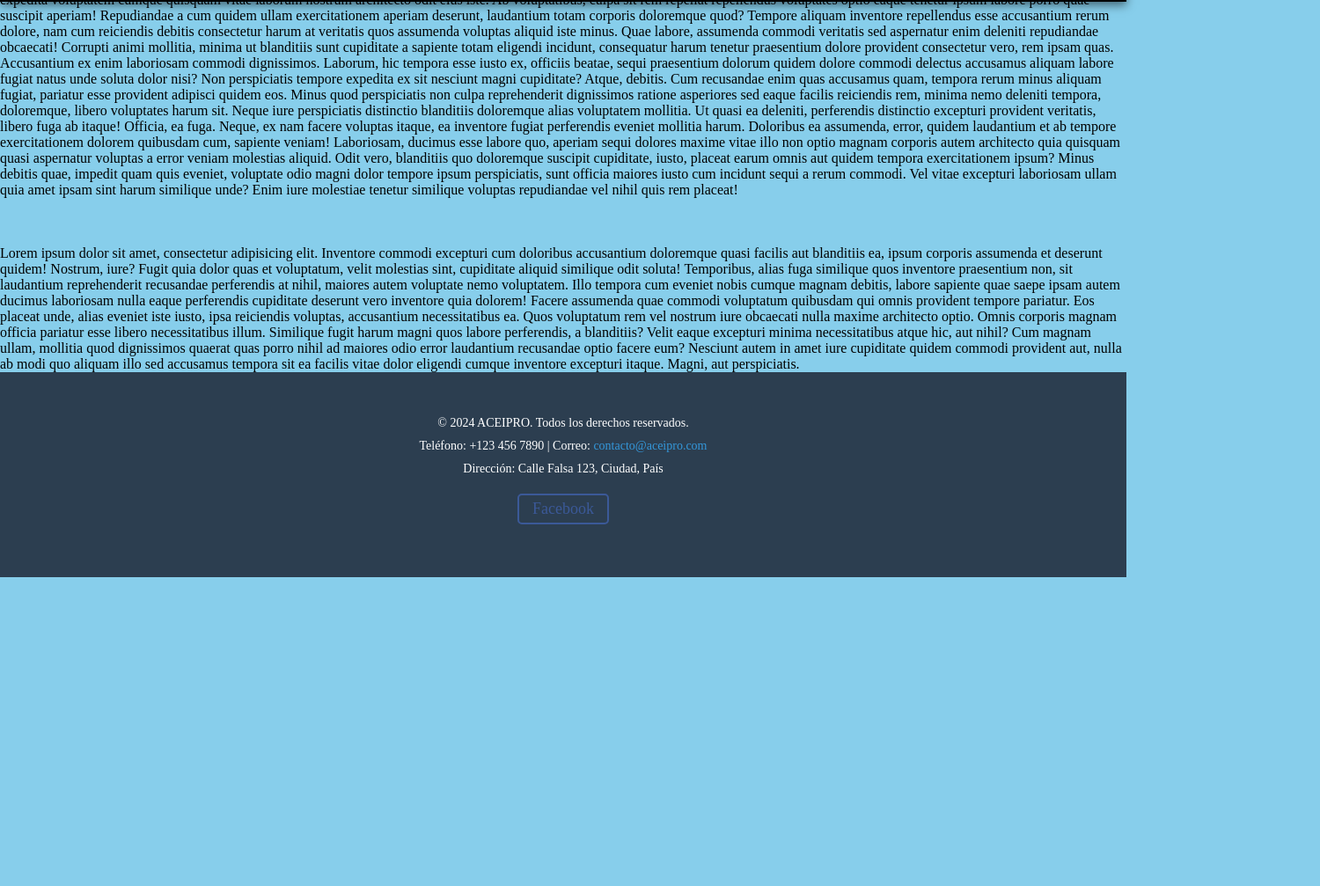
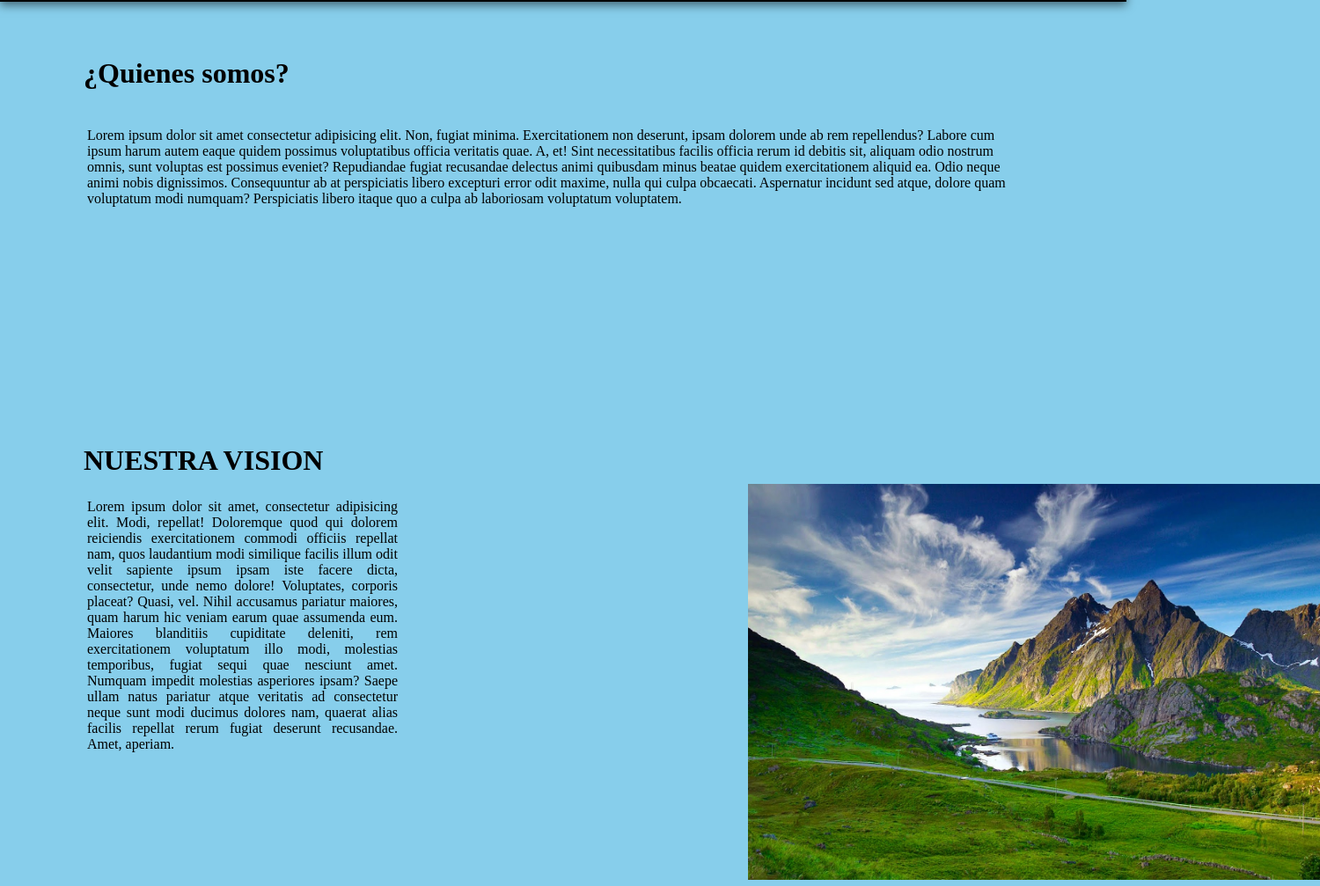
Before and after one commit to luis7torres/aceipro, a plain HTML site: page index.html in a window 1280 px wide. Shown: the part 135-1142 px from the top of the page at 88% size, 1500 px wide, since content can reach past the window. Before the commit the page ends 800 px from the top, so only its background shows below. Drawn offline with Linux system fonts and the light colour scheme.

Commit message:
Se agregaron titulos y parrafos

```diff
--- a/index.html
+++ b/index.html
@@ -28,88 +28,61 @@
         </nav>
       </div>
     </header>
+    <div id="quienes-somos">
+    <h1>
+      ¿Quienes somos?
+    </h1>
+
+    </div>
+
+    <br />
+
+    <div class="parrafo">
 
     <p>
-      Lorem ipsum dolor sit, amet consectetur adipisicing elit. Cum eveniet
-      laborum mollitia rem dolorem deserunt culpa nihil assumenda earum illo
-      iusto at, consequuntur labore neque tenetur veritatis id. Voluptates
-      distinctio vel cupiditate, atque inventore aliquam ex tempore explicabo
-      maxime, alias soluta et recusandae repellat beatae, ab facere dolorum est
-      voluptatem fugit! Quisquam quibusdam repellendus autem aspernatur
-      obcaecati placeat magni commodi aut sunt incidunt eligendi accusantium
-      rem, amet ducimus porro dolore inventore quis? Optio blanditiis eos iste,
-      quas veniam doloribus explicabo et aliquam! Culpa similique, cupiditate
-      veniam tempora mollitia doloribus quod. Voluptas ducimus omnis doloremque
-      modi, atque officiis quasi cum quis esse eos aliquid, obcaecati, deleniti
-      harum commodi sed. Necessitatibus animi ipsa nulla magnam rem numquam,
-      quisquam odit debitis ut? Itaque voluptas dolorum tempora consectetur,
-      magni omnis vitae eligendi enim cupiditate atque ipsum earum
-      necessitatibus corporis provident sunt ipsa nulla iste tenetur similique
-      facilis est deleniti. Commodi, nesciunt, molestias officia temporibus
-      incidunt dignissimos tempore error quia excepturi cum ea inventore aperiam
-      distinctio, deserunt sit? Sapiente dolorem asperiores, sequi atque
-      perspiciatis blanditiis ullam neque exercitationem quasi repudiandae ea
-      eum expedita voluptatem cumque quisquam vitae laborum nostrum architecto
-      odit eius iste. Ab voluptatibus, culpa sit rem repellat repellendus
-      voluptates optio eaque tenetur ipsum labore porro quae suscipit aperiam!
-      Repudiandae a cum quidem ullam exercitationem aperiam deserunt, laudantium
-      totam corporis doloremque quod? Tempore aliquam inventore repellendus esse
-      accusantium rerum dolore, nam cum reiciendis debitis consectetur harum at
-      veritatis quos assumenda voluptas aliquid iste minus. Quae labore,
-      assumenda commodi veritatis sed aspernatur enim deleniti repudiandae
-      obcaecati! Corrupti animi mollitia, minima ut blanditiis sunt cupiditate a
-      sapiente totam eligendi incidunt, consequatur harum tenetur praesentium
-      dolore provident consectetur vero, rem ipsam quas. Accusantium ex enim
-      laboriosam commodi dignissimos. Laborum, hic tempora esse iusto ex,
-      officiis beatae, sequi praesentium dolorum quidem dolore commodi delectus
-      accusamus aliquam labore fugiat natus unde soluta dolor nisi? Non
-      perspiciatis tempore expedita ex sit nesciunt magni cupiditate? Atque,
-      debitis. Cum recusandae enim quas accusamus quam, tempora rerum minus
-      aliquam fugiat, pariatur esse provident adipisci quidem eos. Minus quod
-      perspiciatis non culpa reprehenderit dignissimos ratione asperiores sed
-      eaque facilis reiciendis rem, minima nemo deleniti tempora, doloremque,
-      libero voluptates harum sit. Neque iure perspiciatis distinctio blanditiis
-      doloremque alias voluptatem mollitia. Ut quasi ea deleniti, perferendis
-      distinctio excepturi provident veritatis, libero fuga ab itaque! Officia,
-      ea fuga. Neque, ex nam facere voluptas itaque, ea inventore fugiat
-      perferendis eveniet mollitia harum. Doloribus ea assumenda, error, quidem
-      laudantium et ab tempore exercitationem dolorem quibusdam cum, sapiente
-      veniam! Laboriosam, ducimus esse labore quo, aperiam sequi dolores maxime
-      vitae illo non optio magnam corporis autem architecto quia quisquam quasi
-      aspernatur voluptas a error veniam molestias aliquid. Odit vero,
-      blanditiis quo doloremque suscipit cupiditate, iusto, placeat earum omnis
-      aut quidem tempora exercitationem ipsum? Minus debitis quae, impedit quam
-      quis eveniet, voluptate odio magni dolor tempore ipsum perspiciatis, sunt
-      officia maiores iusto cum incidunt sequi a rerum commodi. Vel vitae
-      excepturi laboriosam ullam quia amet ipsam sint harum similique unde? Enim
-      iure molestiae tenetur similique voluptas repudiandae vel nihil quis rem
-      placeat!
+      Lorem ipsum dolor sit amet consectetur adipisicing elit. Non, fugiat minima. Exercitationem non deserunt, ipsam
+      dolorem unde ab rem repellendus? Labore cum ipsum harum autem eaque quidem possimus voluptatibus officia veritatis
+      quae. A, et! Sint necessitatibus facilis officia rerum id debitis sit, aliquam odio nostrum omnis, sunt voluptas est
+      possimus eveniet? Repudiandae fugiat recusandae delectus animi quibusdam minus beatae quidem exercitationem aliquid
+      ea. Odio neque animi nobis dignissimos. Consequuntur ab at perspiciatis libero excepturi error odit maxime, nulla qui
+      culpa obcaecati. Aspernatur incidunt sed atque, dolore quam voluptatum modi numquam? Perspiciatis libero itaque quo a
+      culpa ab laboriosam voluptatum voluptatem.
     </p>
-    <br /><br /><br />
 
-    <p>
-      Lorem ipsum dolor sit amet, consectetur adipisicing elit. Inventore
-      commodi excepturi cum doloribus accusantium doloremque quasi facilis aut
-      blanditiis ea, ipsum corporis assumenda et deserunt quidem! Nostrum, iure?
-      Fugit quia dolor quas et voluptatum, velit molestias sint, cupiditate
-      aliquid similique odit soluta! Temporibus, alias fuga similique quos
-      inventore praesentium non, sit laudantium reprehenderit recusandae
-      perferendis at nihil, maiores autem voluptate nemo voluptatem. Illo
-      tempora cum eveniet nobis cumque magnam debitis, labore sapiente quae
-      saepe ipsam autem ducimus laboriosam nulla eaque perferendis cupiditate
-      deserunt vero inventore quia dolorem! Facere assumenda quae commodi
-      voluptatum quibusdam qui omnis provident tempore pariatur. Eos placeat
-      unde, alias eveniet iste iusto, ipsa reiciendis voluptas, accusantium
-      necessitatibus ea. Quos voluptatum rem vel nostrum iure obcaecati nulla
-      maxime architecto optio. Omnis corporis magnam officia pariatur esse
-      libero necessitatibus illum. Similique fugit harum magni quos labore
-      perferendis, a blanditiis? Velit eaque excepturi minima necessitatibus
-      atque hic, aut nihil? Cum magnam ullam, mollitia quod dignissimos quaerat
-      quas porro nihil ad maiores odio error laudantium recusandae optio facere
-      eum? Nesciunt autem in amet iure cupiditate quidem commodi provident aut,
-      nulla ab modi quo aliquam illo sed accusamus tempora sit ea facilis vitae
-      dolor eligendi cumque inventore excepturi itaque. Magni, aut perspiciatis.
-    </p>
+    </div>
+
+    <div id="title-vision">
+      <h1>
+        NUESTRA VISION
+      </h1>
+    </div>
+    <div id="vision">
+      <p>
+        Lorem ipsum dolor sit amet, consectetur adipisicing elit. Modi, repellat! Doloremque quod qui dolorem reiciendis exercitationem commodi officiis repellat nam, quos laudantium modi similique facilis illum odit velit sapiente ipsum ipsam iste facere dicta, consectetur, unde nemo dolore! Voluptates, corporis placeat? Quasi, vel. Nihil accusamus pariatur maiores, quam harum hic veniam earum quae assumenda eum. Maiores blanditiis cupiditate deleniti, rem exercitationem voluptatum illo modi, molestias temporibus, fugiat sequi quae nesciunt amet. Numquam impedit molestias asperiores ipsam? Saepe ullam natus pariatur atque veritatis ad consectetur neque sunt modi ducimus dolores nam, quaerat alias facilis repellat rerum fugiat deserunt recusandae. Amet, aperiam.
+      </p>
+    </div>
+
+    <div id="image-vision">
+      <img src="Images/Vision-Mision/paisaje-vision.jpg" height="450px" width="650px">
+    </div>
+
+    <div id="title-mision">
+      <h1>
+        NUESTRA MISION
+      </h1>
+    </div>
+
+    <div id="mision">
+      <p>
+        Lorem ipsum dolor sit amet consectetur adipisicing elit. Asperiores consectetur sequi, odit non, eaque animi voluptatum laborum eius error tenetur sunt quod ipsa iusto ab maxime, sed ullam deleniti neque voluptate! Odit, dolor? Quidem voluptatem libero expedita voluptatibus blanditiis ipsa qui mollitia laboriosam quis saepe sapiente enim quo eligendi error architecto unde, minus at sunt praesentium! Dignissimos, dolorem iure voluptatem pariatur voluptate ipsum. Aliquam velit nam fugit facere totam amet ea unde, consequatur veniam repellendus id aperiam delectus quis odio deserunt distinctio atque accusamus error nobis voluptate voluptatum! Voluptatum architecto atque ab nesciunt dicta? Veniam tenetur culpa ipsum odio optio.
+      </p>
+    </div>
+
+    <div id="image-mision">
+      <img src="Images/Vision-Mision/paisaje-mision.jpg" height="450px" width="650px">
+    </div>
+
+
 
     <!--Pie de pagina-->
     <footer>
@@ -123,7 +96,7 @@
 
       <p>
         <a
-          href="https://facebook.com/aceipro"
+          href="https://www.facebook.com/profile.php?id=61559844486603&locale=es_LA"
           target="_blank"
           class="facebook-link"
           >Facebook</a
--- a/style/style.css
+++ b/style/style.css
@@ -83,6 +83,65 @@ nav ul li a:active {
   }
 }
 
+/*Estilo de parrafo*/
+.parrafo{
+  width: 90%;
+  padding-left: 99px;
+  padding-bottom: 70px;
+  margin-top: 25px;
+}
+
+/*Estilo de quienes somos*/
+#quienes-somos {
+  margin-left: 95px;
+  margin-top: 200px;
+ }
+
+ /*Estilo Imagen vision*/
+#image-vision {
+  margin-left: 850px;
+  margin-top: -375px;
+  margin-bottom: 250px;
+}
+
+/*Estilo de titulo mision*/
+#title-mision {
+  margin-left: 850px;
+  margin-top: 200px;
+}
+
+/*Estilo de parrafo mision*/
+#mision {
+  text-align: justify;
+  width: 90%;
+  padding-left: 850px;
+  padding-bottom: 70px;
+  margin-top: 25px;
+}
+
+ /*Estilo de titulo vision*/
+ #title-vision {
+  margin-left: 95px;
+  margin-top: 200px;
+ }
+
+ /*Estilo imagen mision*/
+ #image-mision {
+  margin-left: 100px;
+  margin-top: -375px;
+  margin-bottom: 250px;
+ }
+
+ /*Estilo de parrafo vision*/
+ #vision {
+  text-align: justify;
+  width: 90%;
+  padding-left: 99px;
+  padding-right: 700px;
+  padding-bottom: 70px;
+  margin-top: 25px;
+ }
+
 /*Estilos para el pie de pagina*/
 
 footer {
```
Also changed, not shown: images/Productos/Screenshot_20240920_144527_Facebook.jpg (added), images/Productos/bidon_de_aceite.jpg (added), images/Productos/bidonaceite1.jpg (added), images/Productos/contenedoresaceite.jpg (added), images/Vision-Mision/paisaje-mision.jpg (added), images/Vision-Mision/paisaje-vision.jpg (added).
